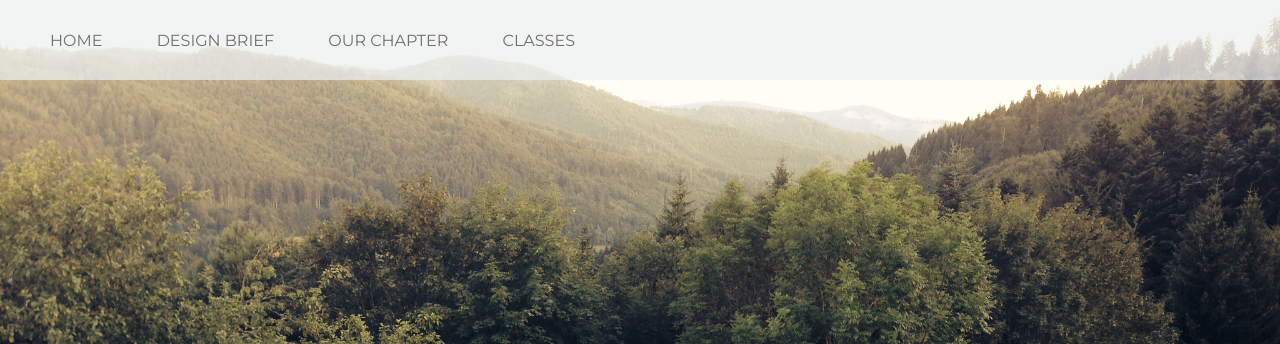
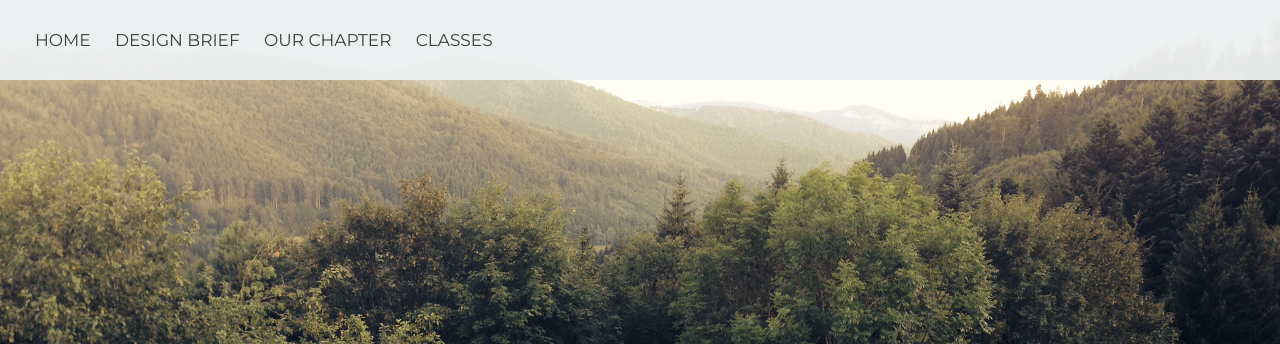
Before and after one commit to miracle-tempest/tsaweb.github.io, a plain HTML site: page index.html in a window 1280 px wide. Shown: the top 344 px of the page. Drawn offline with nearby package versions, Linux system fonts and the light colour scheme.

Commit message:
Made the site prettier
CSS anim

```diff
--- a/index.html
+++ b/index.html
@@ -54,10 +54,10 @@
     <div class="all">
         <div class="top-nav outer">
             <div class="link-items inner">
-                <span class="nohighlight" id="home-link">Home</span>
-                <span class="nohighlight" id="brief-link">Design Brief</span>
-                <span class="nohighlight" id="chapter-link">Our Chapter</span>
-                <span class="nohighlight" id="classes-link">Classes</span>
+                <a class="menuitem" id="home-link">Home</a>
+                <a class="menuitem" id="brief-link">Design Brief</a>
+                <a class="menuitem" id="chapter-link">Our Chapter</a>
+                <a class="menuitem" id="classes-link">Classes</a>
             </div>
         </div>
         <div class="body-content outer">
--- a/styles.css
+++ b/styles.css
@@ -10,7 +10,7 @@ body {
     height: 100%;
     width: 100%;
     font-family: 'Open Sans', sans-serif;
-    overflox-x: hidden;
+    overflow-x: hidden;
 }
 
 .all {
@@ -26,6 +26,22 @@ body {
     height: 10%;
     width: 100%;
     position: fixed;
+    -webkit-transition-duration: 0.3s;
+    -moz-transition-duration: 0.3s; /* Firefox */
+    -ms-transition-duration: 0.3s; /* IE 9 */
+    -o-transition-duration: 0.3s; /* Opera */
+    transition-duration: 0.3s;
+    -webkit-touch-callout: none;
+    -webkit-user-select: none;
+    -khtml-user-select: none;
+    -moz-user-select: none;
+    -ms-user-select: none;
+    user-select: none;
+    cursor: default;
+}
+.top-nav:hover {
+    opacity: .95;
+
 }
 
 .top-nav span {
@@ -170,4 +186,45 @@ body {
     }
     .link-items span {
         display: block;
-    }
+    } }
+.menuitem {
+    cursor: pointer;
+    font-size: 17px;
+    margin: 0 10px;
+}
+
+
+/* Underline From Center */
+.menuitem {
+  display: inline-block;
+  vertical-align: middle;
+  -webkit-transform: translateZ(0);
+  transform: translateZ(0);
+  box-shadow: 0 0 1px rgba(0, 0, 0, 0);
+  -webkit-backface-visibility: hidden;
+  backface-visibility: hidden;
+  -moz-osx-font-smoothing: grayscale;
+  position: relative;
+  overflow: hidden;
+}
+.menuitem:before {
+  content: "";
+  position: absolute;
+  z-index: -1;
+  left: 50%;
+  right: 50%;
+  bottom: -1px;
+  background: #2098d1;
+  height: 2px;
+  -webkit-transition-property: left, right;
+  transition-property: left, right;
+  -webkit-transition-duration: 0.3s;
+  transition-duration: 0.3s;
+  -webkit-transition-timing-function: ease-out;
+  transition-timing-function: ease-out;
+}
+.menuitem:hover:before, .menuitem:focus:before, .menuitem:active:before {
+  left: 0;
+  right: 0;
+
+}
```
